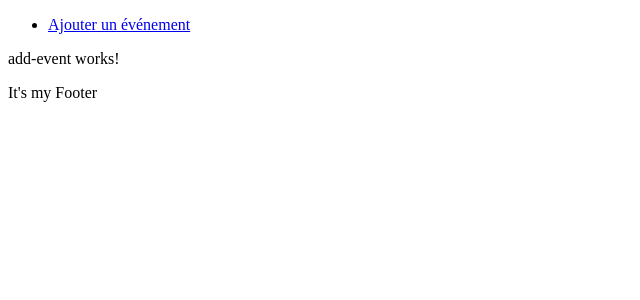
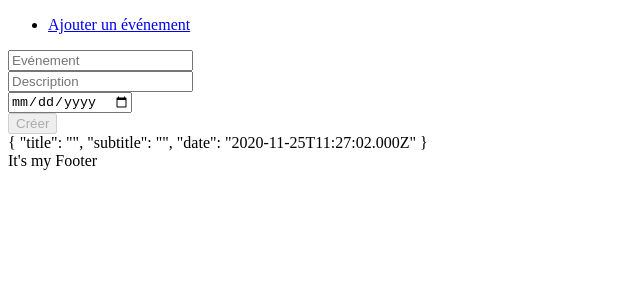
Before and after one commit to dacodemaniak/ng-events, an Angular app: page /add-event in a window 1280 px wide. Shown: the top 300 px of the page, without its empty margins (0-640 px from the left). Built offline with nearby package versions, Linux system fonts and the light colour scheme.

Commit message:
Add ReactiveFormsModule implementation

```diff
--- a/src/app/app.module.ts
+++ b/src/app/app.module.ts
@@ -7,6 +7,7 @@ import { EventFilterBarComponent } from './core/components/event-filter-bar/even
 import { UserComponent } from './core/components/user/user.component';
 import { HomeComponent } from './pages/home/home.component';
 import { AddEventComponent } from './pages/add-event/add-event.component';
+import { ReactiveFormsModule } from '@angular/forms';
 
 @NgModule({
   declarations: [
@@ -18,7 +19,8 @@ import { AddEventComponent } from './pages/add-event/add-event.component';
   ],
   imports: [
     BrowserModule,
-    AppRoutingModule
+    AppRoutingModule,
+    ReactiveFormsModule
   ],
   providers: [],
   bootstrap: [AppComponent]
--- a/src/app/pages/add-event/add-event.component.html
+++ b/src/app/pages/add-event/add-event.component.html
@@ -1 +1,44 @@
-<p>add-event works!</p>
+<form [formGroup]="addEventForm" (ngSubmit)="onSubmit()">
+    <div>
+        <input
+            type="text"
+            formControlName="title"
+            placeholder="Evénement"
+        >
+        <div class="error" *ngIf="title.touched && title.invalid">
+            <div *ngIf="title.errors?.required">
+                Le titre est obligatoire
+            </div>
+            <div *ngIf="title.errors?.minlength">
+                Le titre doit avoir au moins 5 caractères
+            </div>
+        </div>
+    </div>
+
+    <div>
+        <input
+            type="text"
+            formControlName="subtitle"
+            placeholder="Description"
+        >
+    </div>
+
+    <div>
+        <input
+            type="date"
+            formControlName="date"
+        >
+        <div class="error" *ngIf="date.touched && date.invalid">
+            La date est obligatoire
+        </div>
+    </div>
+    <div>
+        <button
+            [disabled]="addEventForm.invalid"
+        >
+            Créer
+        </button>
+    </div>
+</form>
+
+{{ addEventForm.value | json }}
--- a/src/app/pages/add-event/add-event.component.ts
+++ b/src/app/pages/add-event/add-event.component.ts
@@ -1,4 +1,5 @@
 import { Component, OnInit } from '@angular/core';
+import { AbstractControl, FormBuilder, FormGroup, Validators } from '@angular/forms';
 
 @Component({
   selector: 'app-add-event',
@@ -6,10 +7,46 @@ import { Component, OnInit } from '@angular/core';
   styleUrls: ['./add-event.component.scss']
 })
 export class AddEventComponent implements OnInit {
+  public addEventForm: FormGroup
 
-  constructor() { }
+  constructor(private formBuilder: FormBuilder) { }
+
+  public get title(): AbstractControl {
+    return this.addEventForm.controls.title
+  }
+
+  public get date(): AbstractControl {
+    return this.addEventForm.controls.date
+  }
+
+  public getControl(control: string): AbstractControl {
+    return this.addEventForm.controls[control]
+  }
+
+  public onSubmit(): void {
+    if (this.addEventForm.valid) {
+      // My Logic Here !!!
+      this.addEventForm.reset()
+    }
+  }
 
   ngOnInit(): void {
+    this.addEventForm = this.formBuilder.group({
+      title: [
+        '',
+        Validators.compose([
+         Validators.minLength(5),
+         Validators.required
+        ])
+      ],
+      subtitle: [
+        ''
+      ],
+      date: [
+        new Date(),
+        Validators.required
+      ]
+    })
   }
 
 }
```
